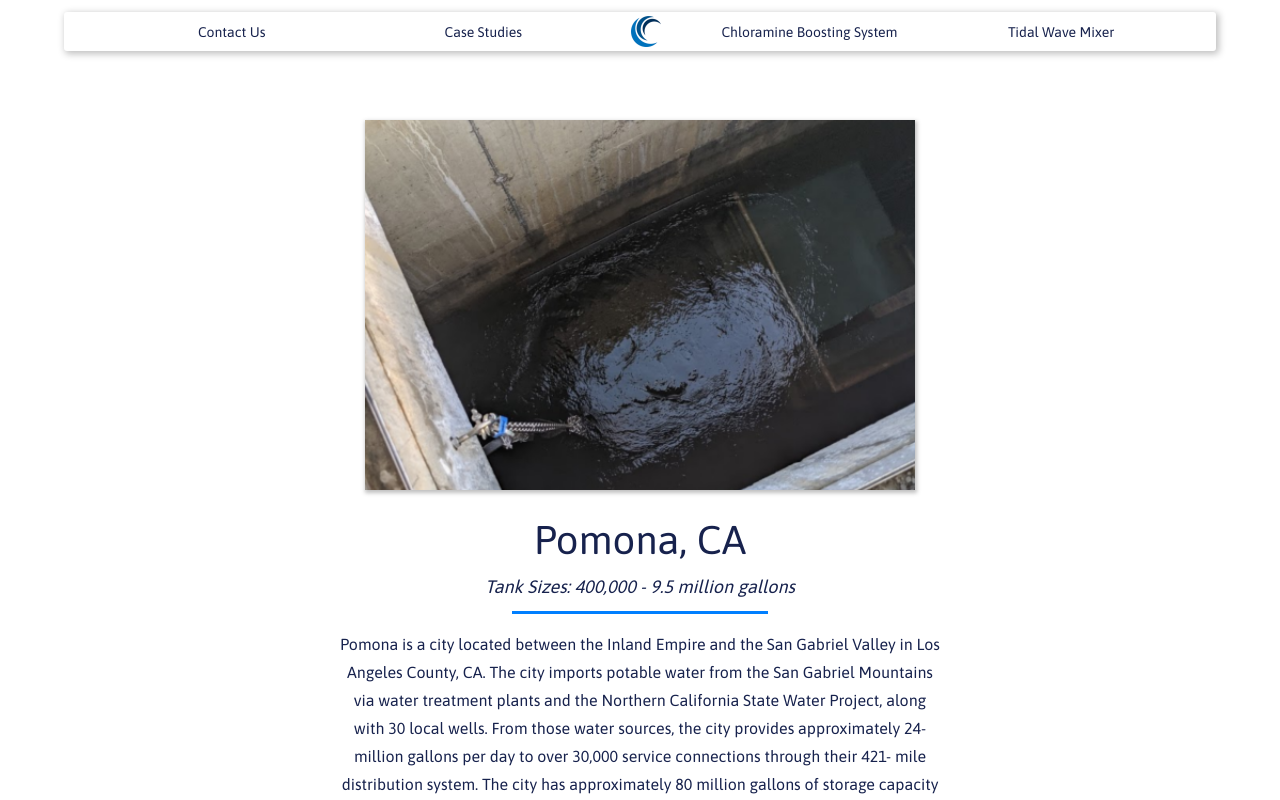
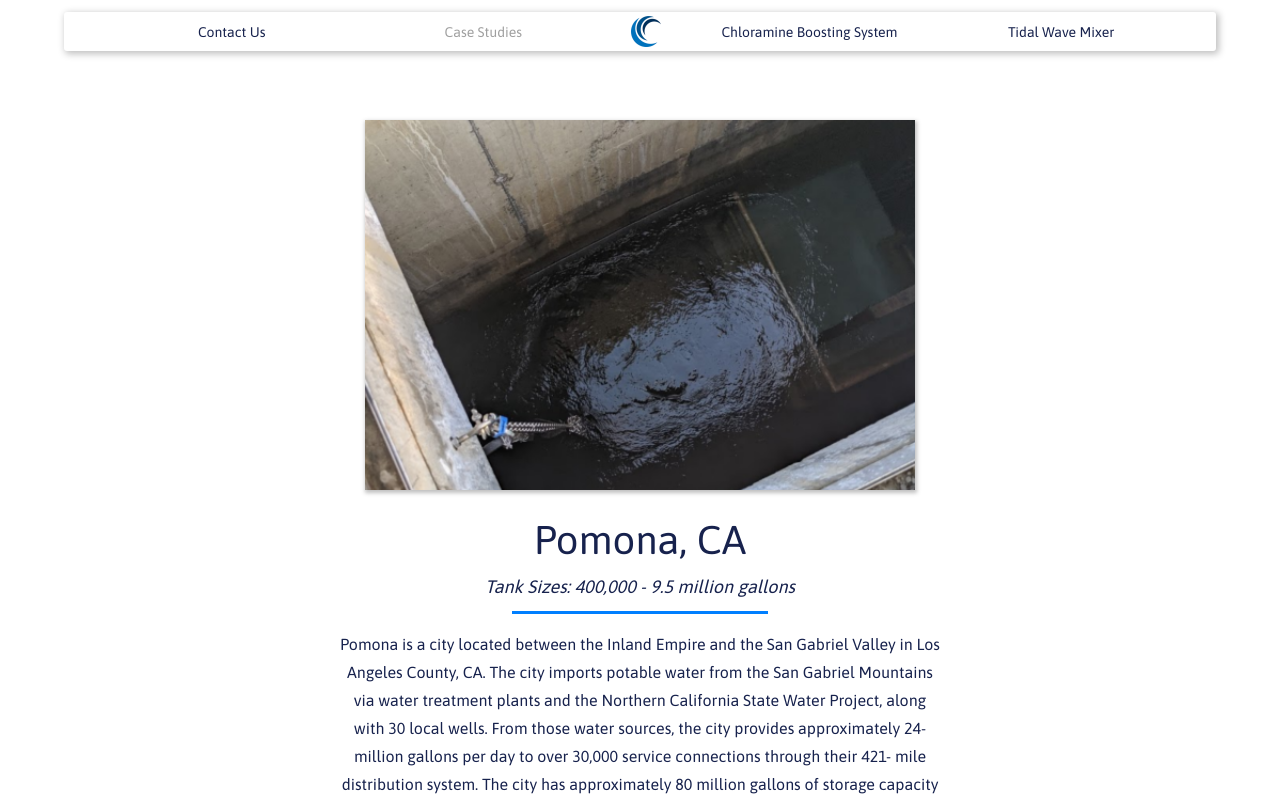
Before and after one commit to mitchHartigan/big-wave, a React (Create React App) app: page /pomona in a window 1280 px wide. Shown: the top 800 px of the page. Built offline with nearby package versions, Linux system fonts and the light colour scheme.

Commit message:
dev: temporarily disable case studies while updating content

```diff
--- a/src/App.js
+++ b/src/App.js
@@ -27,9 +27,9 @@ export default function App() {
             <ChloramineBoostingSystem />
           </Route>
 
-          <Route path="/casestudies">
+          {/* <Route path="/casestudies">
             <CaseStudies />
-          </Route>
+          </Route> */}
 
           <Route path="/pomona">
             <Pomona />
--- a/src/components/navbar/index.js
+++ b/src/components/navbar/index.js
@@ -38,9 +38,9 @@ export default class Navbar extends React.Component {
           <NavLink route="/" exact width="20%">
             Contact Us
           </NavLink>
-          <NavLink route="/casestudies" width="20%">
+          <InactiveNavLink route="/casestudies" width="20%">
             Case Studies
-          </NavLink>
+          </InactiveNavLink>
           <LogoLink route="/" exact>
             <Logo />
           </LogoLink>
```
